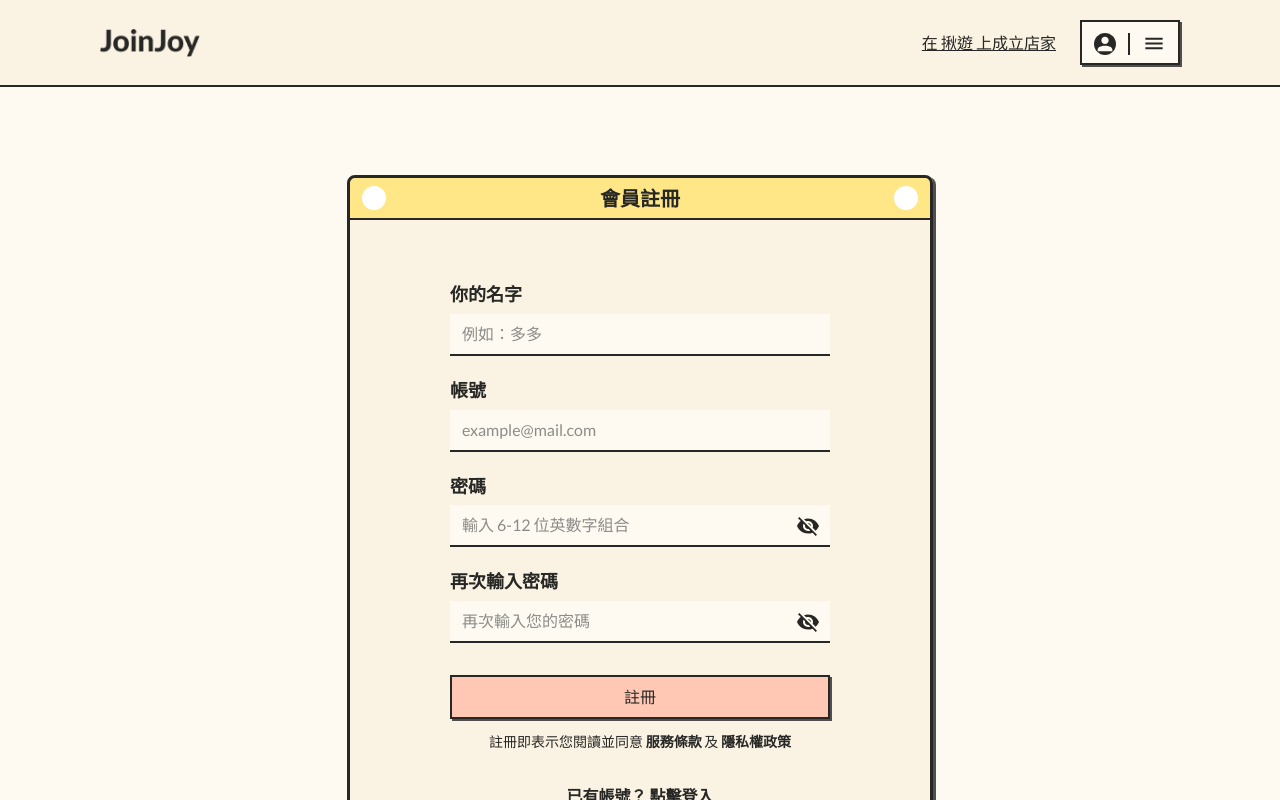
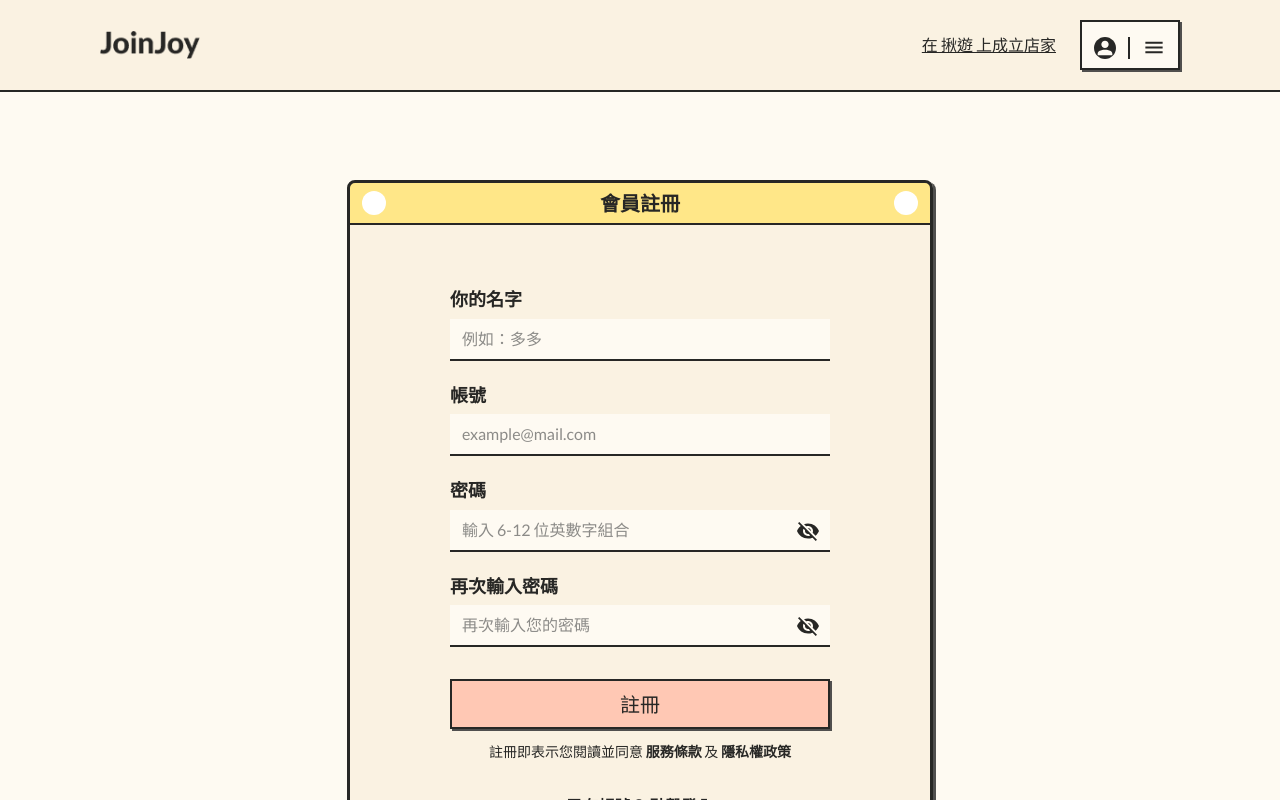
Before and after one commit to star82620/join-joy, a Next.js app: page /signup in a window 1280 px wide. Shown: the top 800 px of the page. Built offline with nearby package versions, Linux system fonts and the light colour scheme.

Commit message:
update/ GeneralButton setting

```diff
--- a/common/components/GeneralButton/data.tsx
+++ b/common/components/GeneralButton/data.tsx
@@ -2,7 +2,7 @@ import { ReactNode } from "react";
 
 export type ButtonType = {
   type: "button" | "submit" | "reset";
-  appearance: "orange" | "yellow" | "light";
+  appearance: "orange" | "yellow" | "light" | "black";
   children: ReactNode;
   onClick?: (event: React.MouseEvent<HTMLElement>) => void | undefined;
   isDisabled?: boolean;
@@ -16,17 +16,27 @@ export const dataSet = {
     hover: "hover:bg-orange-tone",
     active: "active:bg-orange-tone",
     disabled: "disabled:bg-gray-300",
+    textColor: "text-gray-950",
   },
   yellow: {
     default: "bg-yellow-neutral",
     hover: "hover:bg-yellow-neutral",
     active: "active:bg-yellow-neutral",
     disabled: "disabled:bg-gray-300",
+    textColor: "text-gray-950",
   },
   light: {
     default: "bg-yellow-tint",
     hover: "hover:bg-orange-tint",
     active: "active:bg-yellow-primary",
     disabled: "disabled:bg-gray-300",
+    textColor: "text-gray-950",
+  },
+  black: {
+    default: "bg-gray-950",
+    hover: "hover:bg-gray-950",
+    active: "active:bg-gray-950",
+    disabled: "disabled:bg-gray-300",
+    textColor: "text-white",
   },
 };
--- a/common/components/GeneralButton/index.tsx
+++ b/common/components/GeneralButton/index.tsx
@@ -5,18 +5,26 @@ import { ButtonType, dataSet } from "./data";
 // 執行此元件 function：給予對應的 props（type、text、callback function），輸出結果為 button
 // 需要判斷的東西：樣式顏色（目前有三種：白黃橘）、按鈕 type、callbackFunction、按鈕內容
 
-export default function GeneralButton({ type, appearance, children, onClick, isDisabled, className }: ButtonType) {
-
+export default function GeneralButton({
+  type,
+  appearance,
+  children,
+  onClick,
+  isDisabled,
+  className,
+}: ButtonType) {
   const defaultStyle = dataSet[appearance].default;
   const hoverStyle = dataSet[appearance].hover;
   const activeStyle = dataSet[appearance].active;
   const disabledStyle = dataSet[appearance].disabled;
+  const textColor = dataSet[appearance].textColor;
 
   return (
     <button
       className={clsx(
         "border-2 border-gray-950 shadow-btn",
-        "px-3 py-2 h-fit",
+        "px-3 py-2 h-fit text-xl md:text-xs",
+        textColor,
         defaultStyle,
         hoverStyle,
         activeStyle,
```
